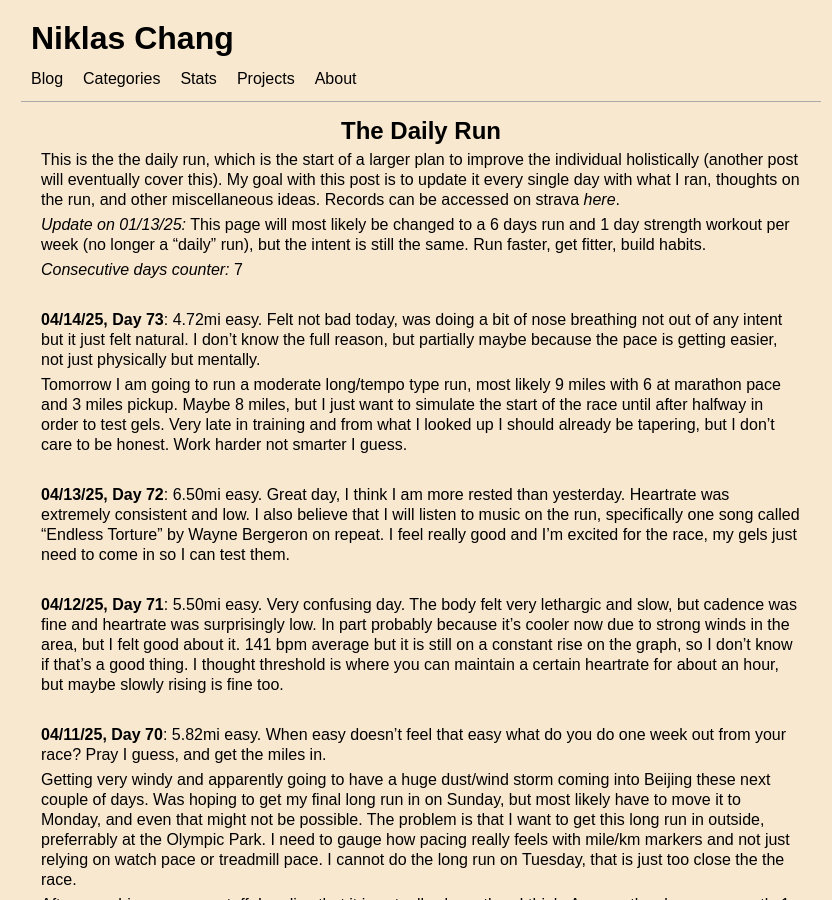
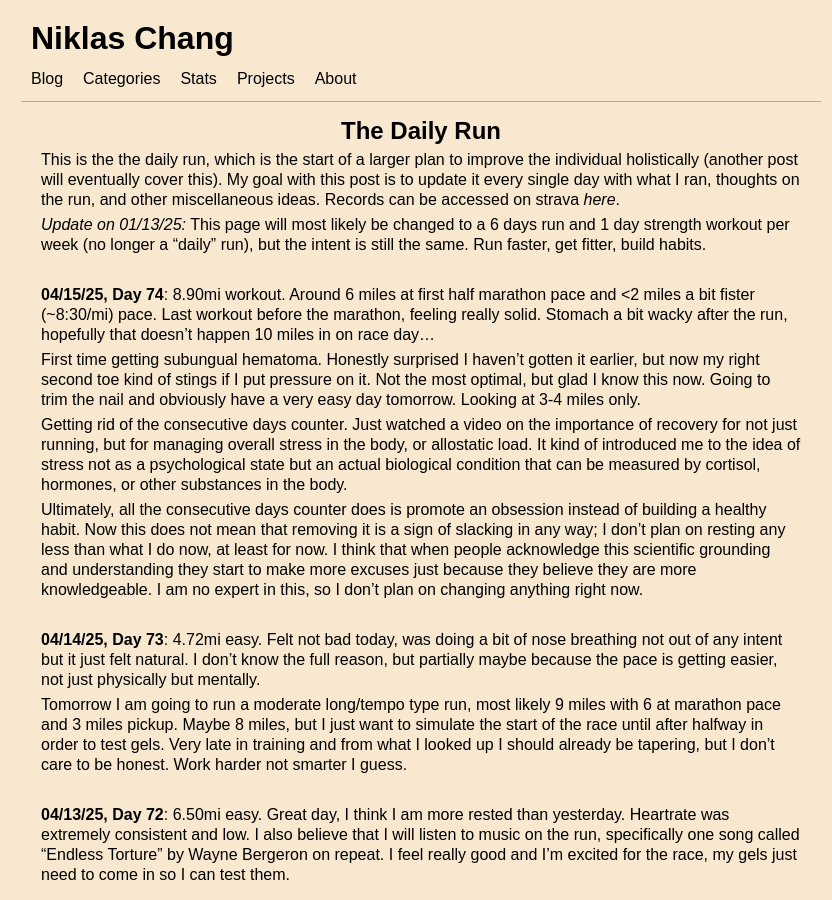
Before and after one commit to Niklichang/niklichang.github.io, a Jekyll site: the page built from _posts/2024-12-02-the-daily-run.md, in a window 1280 px wide and 900 px high. Shown: the whole window, without its empty margins (219-1051 px from the left). Built offline with Jekyll 4.4.1, drawn with Linux system fonts in a browser that asks for light colours; some web fonts are replaced.

Commit message:
last workout before banmagit add .git add .

```diff
--- a/_posts/2024-12-02-the-daily-run.md
+++ b/_posts/2024-12-02-the-daily-run.md
@@ -9,7 +9,15 @@ This is the the daily run, which is the start of a larger plan to improve the in
 
 *Update on 01/13/25:* This page will most likely be changed to a 6 days run and 1 day strength workout per week (no longer a "daily" run), but the intent is still the same. Run faster, get fitter, build habits.
 
-*Consecutive days counter:* 7
+<br/>
+
+**04/15/25, Day 74**: 8.90mi workout. Around 6 miles at first half marathon pace and <2 miles a bit fister (~8:30/mi) pace. Last workout before the marathon, feeling really solid. Stomach a bit wacky after the run, hopefully that doesn't happen 10 miles in on race day...
+
+First time getting subungual hematoma. Honestly surprised I haven't gotten it earlier, but now my right second toe kind of stings if I put pressure on it. Not the most optimal, but glad I know this now. Going to trim the nail and obviously have a very easy day tomorrow. Looking at 3-4 miles only.
+
+Getting rid of the consecutive days counter. Just watched a video on the importance of recovery for not just running, but for managing overall stress in the body, or allostatic load. It kind of introduced me to the idea of stress not as a psychological state but an actual biological condition that can be measured by cortisol, hormones, or other substances in the body.
+
+Ultimately, all the consecutive days counter does is promote an obsession instead of building a healthy habit. Now this does not mean that removing it is a sign of slacking in any way; I don't plan on resting any less than what I do now, at least for now. I think that when people acknowledge this scientific grounding and understanding they start to make more excuses just because they believe they are more knowledgeable. I am no expert in this, so I don't plan on changing anything right now.
 
 <br/>
 
```
